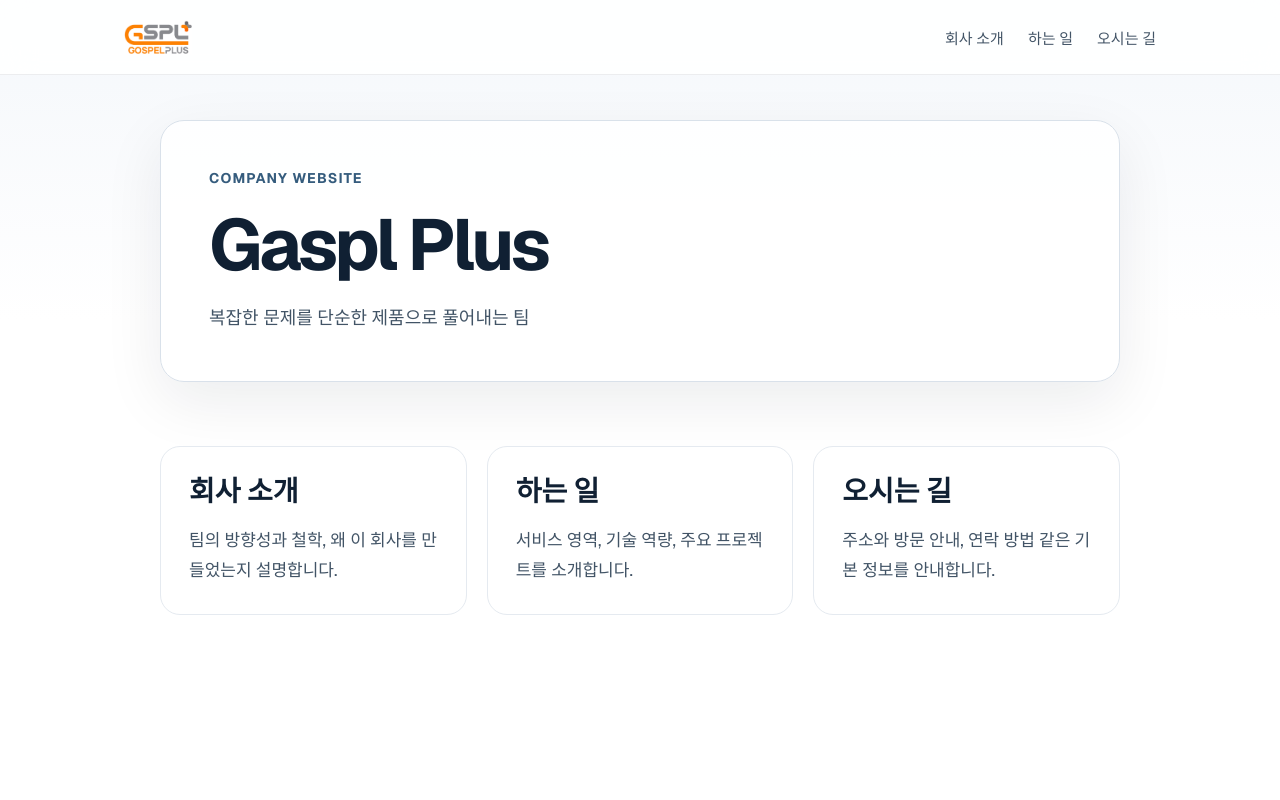
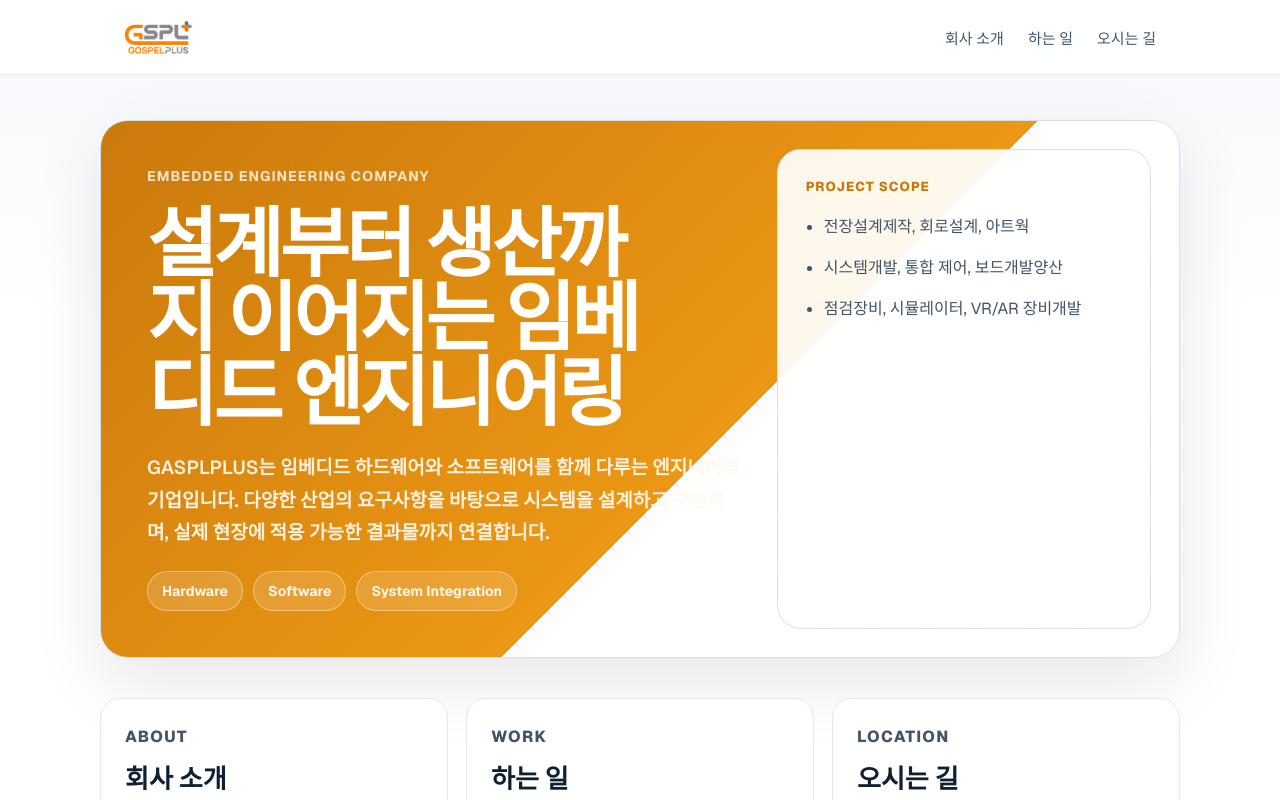
Before and after one commit to beomseodev/gasplplus-frontend, a Next.js app: page / in a window 1280 px wide. Shown: the top 800 px of the page. Built offline with nearby package versions, Linux system fonts and the light colour scheme.

Commit message:
feat: 메인 페이지 기본 구조

```diff
--- a/src/app/page.module.css
+++ b/src/app/page.module.css
@@ -11,20 +11,28 @@
 .main {
   display: flex;
   width: 100%;
-  max-width: 960px;
+  max-width: 1080px;
   flex-direction: column;
-  gap: 64px;
+  gap: 40px;
 }
 
 .hero {
+  display: grid;
+  grid-template-columns: minmax(0, 1.5fr) minmax(280px, 0.9fr);
+  gap: 24px;
+  padding: 28px;
+  border: 1px solid #d7dfeb;
+  border-radius: 28px;
+  background:
+    linear-gradient(135deg, rgba(201, 119, 7, 0.98) 0%, rgba(235, 149, 16, 0.98) 58%, rgba(255, 255, 255, 0.95) 58%, rgba(255, 255, 255, 1) 100%);
+  box-shadow: 0 24px 70px rgba(15, 23, 42, 0.1);
+}
+
+.heroCopy {
   display: flex;
   flex-direction: column;
-  gap: 20px;
-  padding: 48px;
-  border: 1px solid #d9e1ea;
-  border-radius: 24px;
-  background-color: rgba(255, 255, 255, 0.9);
-  box-shadow: 0 20px 60px rgba(15, 23, 42, 0.08);
+  gap: 22px;
+  padding: 18px 12px 18px 18px;
 }
 
 .eyebrow {
@@ -32,36 +40,186 @@
   font-weight: 700;
   letter-spacing: 0.08em;
   text-transform: uppercase;
-  color: #355c7d;
+  color: rgba(255, 255, 255, 0.78);
 }
 
 .hero h1 {
-  max-width: 12ch;
-  font-size: clamp(40px, 6vw, 72px);
+  max-width: 10ch;
+  font-size: clamp(42px, 6vw, 76px);
+  line-height: 0.98;
+  letter-spacing: -0.05em;
+  color: #ffffff;
+}
+
+.lead {
+  max-width: 620px;
+  font-size: 19px;
+  font-weight: 600;
+  line-height: 1.7;
+  color: rgba(255, 248, 240, 0.92);
+}
+
+.principles {
+  display: flex;
+  flex-wrap: wrap;
+  gap: 10px;
+}
+
+.principles span {
+  padding: 10px 14px;
+  border: 1px solid rgba(255, 245, 232, 0.4);
+  border-radius: 999px;
+  background: rgba(255, 255, 255, 0.14);
+  font-size: 14px;
+  font-weight: 700;
+  color: #fff7ea;
+}
+
+.actions {
+  display: flex;
+  flex-wrap: wrap;
+  gap: 12px;
+}
+
+.primaryAction,
+.secondaryAction {
+  display: inline-flex;
+  align-items: center;
+  justify-content: center;
+  min-height: 48px;
+  padding: 0 18px;
+  border-radius: 999px;
+  font-size: 15px;
+  font-weight: 700;
+}
+
+.primaryAction {
+  background: #ffffff;
+  color: #b86500;
+}
+
+.secondaryAction {
+  border: 1px solid rgba(255, 255, 255, 0.35);
+  background: rgba(255, 255, 255, 0.08);
+  color: #ffffff;
+}
+
+.heroPanel {
+  display: grid;
+  align-content: start;
+  gap: 18px;
+  padding: 28px;
+  border: 1px solid rgba(214, 223, 235, 0.9);
+  border-radius: 24px;
+  background: rgba(255, 255, 255, 0.92);
+  color: #203040;
+}
+
+.panelLabel {
+  font-size: 13px;
+  font-weight: 800;
+  letter-spacing: 0.08em;
+  text-transform: uppercase;
+  color: #c97707;
+}
+
+.panelList {
+  display: grid;
+  gap: 14px;
+  padding-left: 18px;
+}
+
+.panelList li {
+  font-size: 16px;
+  line-height: 1.7;
+  color: #425466;
+}
+
+.overview {
+  display: grid;
+  gap: 20px;
+}
+
+.sectionIntro {
+  display: grid;
+  gap: 12px;
+  max-width: 760px;
+}
+
+.sectionEyebrow {
+  font-size: 13px;
+  font-weight: 800;
+  letter-spacing: 0.08em;
+  text-transform: uppercase;
+  color: #c97707;
+}
+
+.sectionIntro h2 {
+  font-size: clamp(34px, 4vw, 50px);
+  line-height: 1.02;
+  letter-spacing: -0.05em;
+  color: #102033;
+}
+
+.sectionIntro p {
+  font-size: 17px;
+  line-height: 1.75;
+  color: #425466;
+}
+
+.overviewGrid {
+  display: grid;
+  grid-template-columns: repeat(3, minmax(0, 1fr));
+  gap: 20px;
+}
+
+.overviewCard {
+  display: grid;
+  gap: 16px;
+  padding: 28px;
+  border: 1px solid #e3e8ef;
+  border-radius: 24px;
+  background: #ffffff;
+  box-shadow: 0 20px 50px rgba(15, 23, 42, 0.06);
+}
+
+.overviewIndex {
+  display: inline-flex;
+  width: fit-content;
+  padding: 8px 12px;
+  border-radius: 999px;
+  background: #fff0d4;
+  font-size: 13px;
+  font-weight: 800;
+  letter-spacing: 0.08em;
+  color: #b86800;
+}
+
+.overviewCard h3 {
+  font-size: 30px;
   line-height: 1.05;
   letter-spacing: -0.05em;
   color: #102033;
 }
 
-.lead {
-  max-width: 640px;
-  font-size: 18px;
-  line-height: 1.7;
+.overviewCard p {
+  font-size: 17px;
+  line-height: 1.75;
   color: #425466;
 }
 
 .links {
   display: grid;
   grid-template-columns: repeat(3, minmax(0, 1fr));
-  gap: 20px;
+  gap: 18px;
 }
 
 .card {
   display: flex;
   flex-direction: column;
-  gap: 16px;
-  padding: 28px;
-  border: 1px solid #e5eaf0;
+  gap: 12px;
+  padding: 24px;
+  border: 1px solid #e3e8ef;
   border-radius: 20px;
   background-color: #ffffff;
   transition:
@@ -70,14 +228,22 @@
     border-color 0.2s ease;
 }
 
+.cardEyebrow {
+  font-size: 13px;
+  font-weight: 800;
+  letter-spacing: 0.08em;
+  text-transform: uppercase;
+  color: #c97707;
+}
+
 .card h2 {
-  font-size: 28px;
+  font-size: 26px;
   line-height: 1.2;
   color: #102033;
 }
 
 .card p {
-  font-size: 17px;
+  font-size: 16px;
   line-height: 1.8;
   color: #425466;
 }
@@ -94,10 +260,24 @@
   }
 
   .hero {
+    grid-template-columns: 1fr;
     padding: 32px 24px;
     border-radius: 20px;
   }
 
+  .heroCopy {
+    padding: 0;
+  }
+
+  .lead {
+    font-size: 18px;
+  }
+
+  .heroPanel {
+    padding: 24px;
+  }
+
+  .overviewGrid,
   .links {
     grid-template-columns: 1fr;
   }
--- a/src/app/page.tsx
+++ b/src/app/page.tsx
@@ -6,25 +6,52 @@ export default function Home() {
     <div className={styles.page}>
       <main className={styles.main}>
         <section className={styles.hero}>
-          <p className={styles.eyebrow}>Company Website</p>
-          <h1>Gaspl Plus</h1>
-          <p className={styles.lead}>
-            복잡한 문제를 단순한 제품으로 풀어내는 팀
-          </p>
+          <div className={styles.heroCopy}>
+            <p className={styles.eyebrow}>Embedded Engineering Company</p>
+            <h1>설계부터 생산까지 이어지는 임베디드 엔지니어링</h1>
+            <p className={styles.lead}>
+              GASPLPLUS는 임베디드 하드웨어와 소프트웨어를 함께 다루는
+              엔지니어링 기업입니다. 다양한 산업의 요구사항을 바탕으로
+              시스템을 설계하고 구현하며, 실제 현장에 적용 가능한 결과물까지
+              연결합니다.
+            </p>
+            <div className={styles.principles} aria-label="핵심 흐름">
+              <span>Hardware</span>
+              <span>Software</span>
+              <span>System Integration</span>
+            </div>
+          </div>
+
+          <div className={styles.heroPanel}>
+            <p className={styles.panelLabel}>Project Scope</p>
+            <ul className={styles.panelList}>
+              <li>전장설계제작, 회로설계, 아트웍</li>
+              <li>시스템개발, 통합 제어, 보드개발양산</li>
+              <li>점검장비, 시뮬레이터, VR/AR 장비개발</li>
+            </ul>
+          </div>
         </section>
-
-        <section className={styles.links}>
+        <section className={styles.links} aria-label="바로가기">
           <Link className={styles.card} href="/about">
+            <p className={styles.cardEyebrow}>About</p>
             <h2>회사 소개</h2>
-            <p>팀의 방향성과 철학, 왜 이 회사를 만들었는지 설명합니다.</p>
+            <p>
+              회사의 방향성과 철학, Thinking - Development - Growth 구조를
+              확인할 수 있습니다.
+            </p>
           </Link>
           <Link className={styles.card} href="/work">
+            <p className={styles.cardEyebrow}>Work</p>
             <h2>하는 일</h2>
-            <p>서비스 영역, 기술 역량, 주요 프로젝트를 소개합니다.</p>
+            <p>
+              설계, 개발, 점검장비, 시뮬레이터, VR/AR 등 실제 업무 영역을
+              살펴볼 수 있습니다.
+            </p>
           </Link>
           <Link className={styles.card} href="/location">
+            <p className={styles.cardEyebrow}>Location</p>
             <h2>오시는 길</h2>
-            <p>주소와 방문 안내, 연락 방법 같은 기본 정보를 안내합니다.</p>
+            <p>주소와 방문 안내 등 기본 정보를 확인할 수 있습니다.</p>
           </Link>
         </section>
       </main>
```
